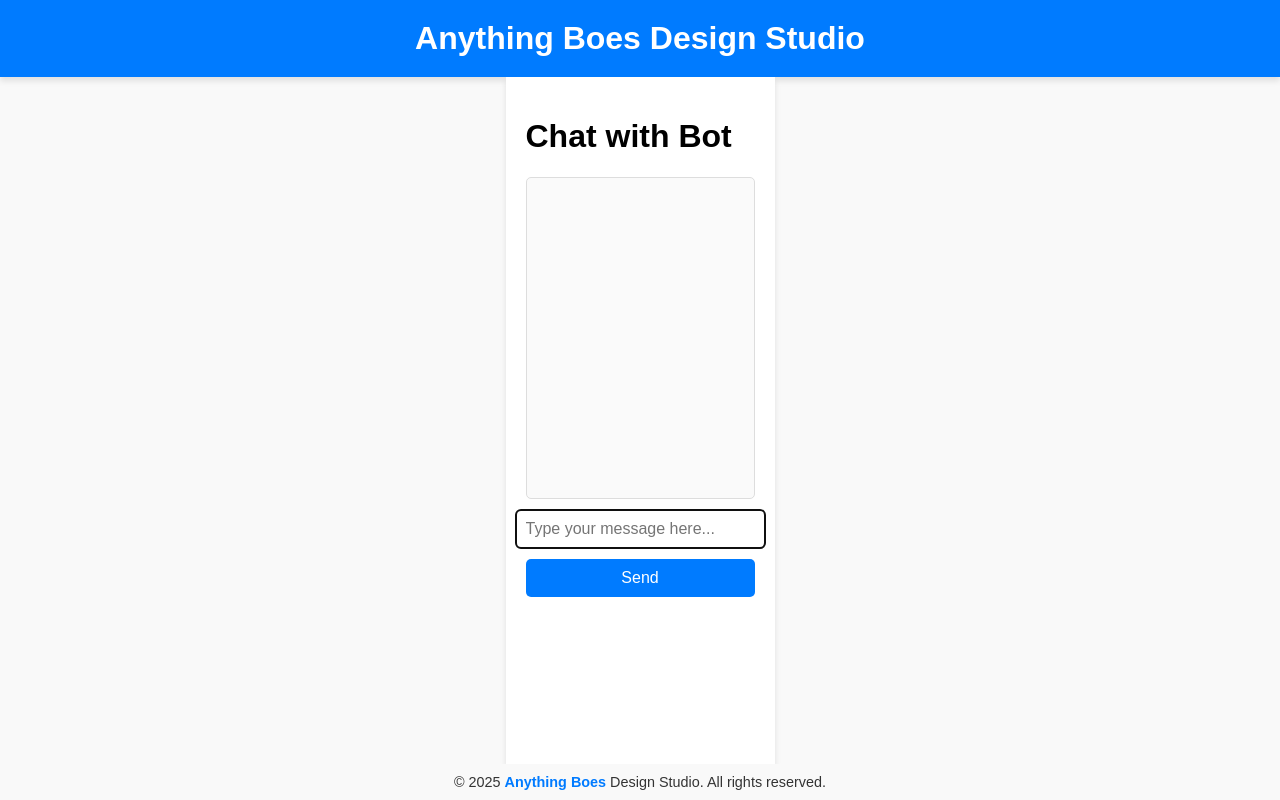
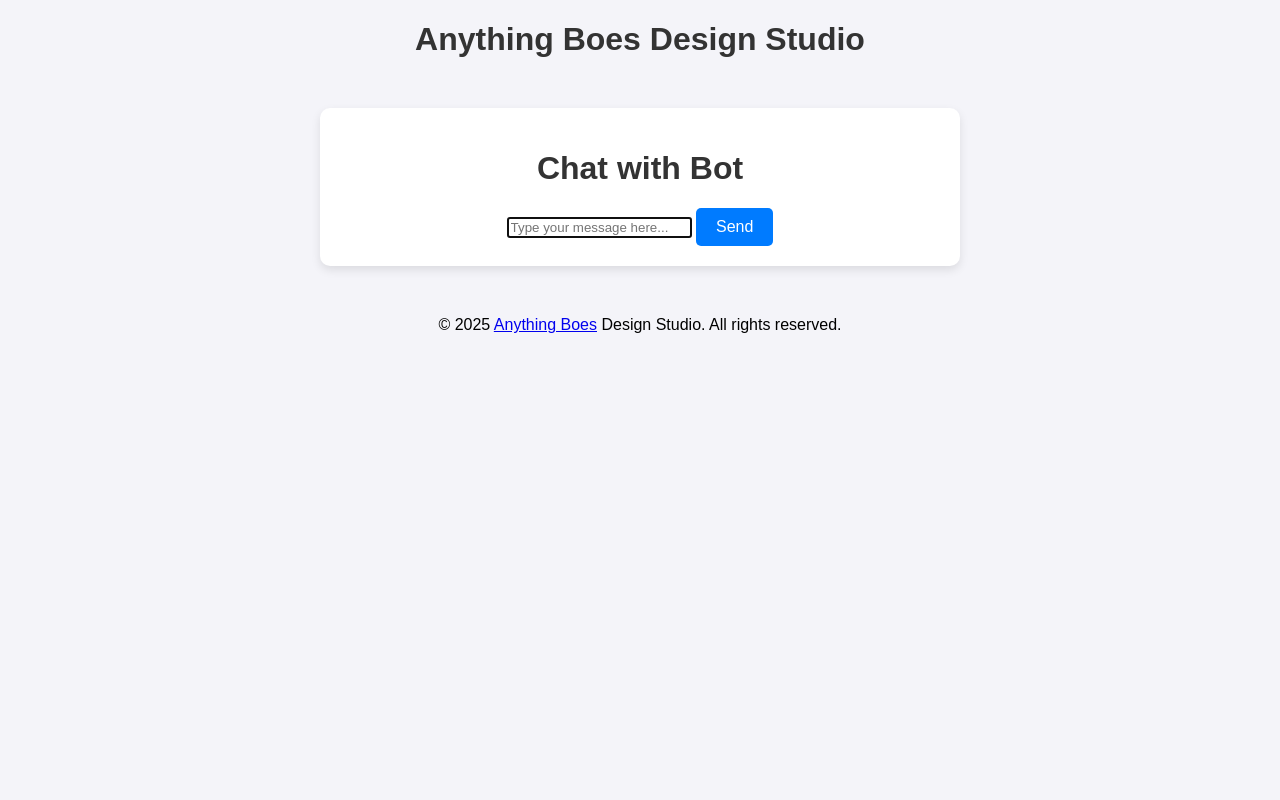
Before and after one commit to Tsudhonihm/chatbot, a Flask app: page / in a window 1280 px wide. Run offline with Flask 3, Linux system fonts and the light colour scheme.

Commit message:
Update modified and deleted files

```diff
--- a/static/css/mystyles.css
+++ b/static/css/mystyles.css
@@ -1,113 +1,75 @@
-/* General Body Styling */
+/* General Styles */
 body {
   font-family: Arial, sans-serif;
+  text-align: center;
+  background-color: #f4f4f9;
   margin: 0;
   padding: 0;
-    display: flex;
-    flex-direction: column; /* Stack header, main, and footer vertically */
-    min-height: 100vh;     /* Ensure the body takes up the full viewport height */
-    background-color: #f9f9f9; /* Light gray background */
 }
-
-/* Header Styling */
-.site-header {
-    background-color: #007bff; /* Blue background */
-    color: white;             /* White text */
-    text-align: center;       /* Center text horizontally */
-    padding: 20px 0;          /* Add vertical padding */
-    box-shadow: 0 4px 6px rgba(0, 0, 0, 0.1); /* Soft shadow */
+.container {
+  max-width: 600px;
+  margin: 50px auto;
+  padding: 20px;
+  background: #fff;
+  border-radius: 10px;
+  box-shadow: 0 4px 10px rgba(0, 0, 0, 0.1);
 }
-
-.site-header h1 {
-    margin: 0;                /* Remove default margin */
-    font-size: 2rem;          /* Adjust font size */
+h1 {
+  color: #333;
 }
-
-/* Main Content Styling */
-.site-content {
-    flex: 1;                  /* Allow the main content to grow and fill available space */
-    padding: 20px;            /* Add padding around the content */
-    max-width: 600px;         /* Limit width for larger screens */
-    margin: 0 auto;           /* Center the content horizontally */
-    background-color: #fff;   /* White background */
-    box-shadow: 0 4px 6px rgba(0, 0, 0, 0.1); /* Soft shadow */
+#quote-container {
+  margin: 20px 0;
 }
-
-/* Chatbox Styling */
-.chatbox {
-    height: 300px;            /* Fixed height */
-    overflow-y: auto;         /* Enable vertical scrolling */
-    border: 1px solid #ddd;   /* Subtle border */
-    border-radius: 5px;       /* Rounded corners */
-    padding: 10px;
-    margin-bottom: 10px;
-    background-color: #fafafa; /* Light background */
-    text-align: left;         /* Align chat messages to the left */
+#quote-text {
+  font-size: 1.5em;
+  color: #555;
 }
-
-/* Message Form Styling */
-.message-form {
-    display: flex;
-    flex-direction: column;   /* Stack input and button vertically */
-    align-items: center;      /* Center items horizontally */
-    gap: 10px;                /* Space between input and button */
+#quote-author {
+  font-style: italic;
+  color: #777;
 }
-
-.message-form input {
-    width: 100%;              /* Take up full width */
-    padding: 10px;
-    border: 1px solid #ccc;
+button {
+  background-color: #007bff;
+  color: white;
+  border: none;
+  padding: 10px 20px;
+  font-size: 1em;
   border-radius: 5px;
-    font-size: 16px;
-}
-
-.message-form button {
-    width: 100%;              /* Take up full width */
-    padding: 10px;
-    border: none;
-    border-radius: 5px;
-    background-color: #007bff; /* Blue button */
-    color: white;
-    font-size: 16px;
   cursor: pointer;
   transition: background-color 0.3s ease;
 }
-
-.message-form button:hover {
-    background-color: #0056b3; /* Darker blue on hover */
+button:hover {
+  background-color: #0056b3;
 }
-
-/* Chat Messages Styling */
-.chatbox p {
-    margin: 5px 0;
-    word-wrap: break-word;    /* Ensure long words wrap */
+.share-options {
+  margin-top: 20px;
 }
-
-.chatbox strong {
+.share-options a {
+  margin: 0 10px;
+  text-decoration: none;
+  color: #007bff;
   font-weight: bold;
-    margin-right: 5px;
 }
-/* Footer Styling */
-.site-footer {
-    background-color: #f9f9f9; /* Light gray background */
-    color: #333;               /* Dark gray text */
-    text-align: center;        /* Center text horizontally */
-    padding: 10px 0;           /* Add vertical padding */
-    font-size: 0.9rem;         /* Adjust font size */
+.share-options a:hover {
+  text-decoration: underline;
 }
-
-.site-footer p {
-    margin: 0;                 /* Remove default margin */
+/* Confetti Animation */
+@keyframes confetti {
+  0% {
+    transform: translateY(0) rotate(0deg);
+    opacity: 1;
   }
-
-/* Footer Link Styling */
-.footer-link {
-    color: #007bff;             /* Blue hyperlink */
-    text-decoration: none;      /* Remove underline */
-    font-weight: bold;          /* Make the link bold for emphasis */
+  100% {
+    transform: translateY(100vh) rotate(360deg);
+    opacity: 0;
   }
-
-.footer-link:hover {
-    color: #0056b3;             /* Darker blue on hover */
-    text-decoration: underline; /* Add underline on hover */
 }
+.confetti {
+  position: absolute;
+  width: 10px;
+  height: 10px;
+  background: #ff6f61;
+  top: 0;
+  left: 50%;
+  animation: confetti 3s ease-out forwards;
+}
--- a/templates/index.html
+++ b/templates/index.html
@@ -4,6 +4,7 @@
 <div class="container">
     <main>
         <h1>Chat with Bot</h1>
+ <link rel="icon" href="{{ url_for('static', filename='images/favicon.ico') }}" type="image/x-icon">
         <!-- Chatbox to display messages -->
         <div id="chatbox" class="chatbox">
             <!-- Chat messages will appear here -->
@@ -68,3 +69,10 @@
     });
 </script>
 {% endblock %}
+<!DOCTYPE html>
+<html lang="en">
+<head>
+  <meta charset="UTF-8">
+  <meta name="viewport" content="width=device-width, initial-scale=1.0">
+  <title>Chatbot2</title>
+  <link rel="icon" href="{{ url_for('static', filename='images/favicon.ico') }}" type="image/x-icon">
```
Also changed, not shown: render.yaml (added, +13 -0 lines), requirements.txt (+7 -351 lines), static/css/mystyle.css (added, +30 -0 lines), static/images/favicon.ico (renamed from static/favicon.ico). Lines whose indentation alone changed are shown as unchanged.
